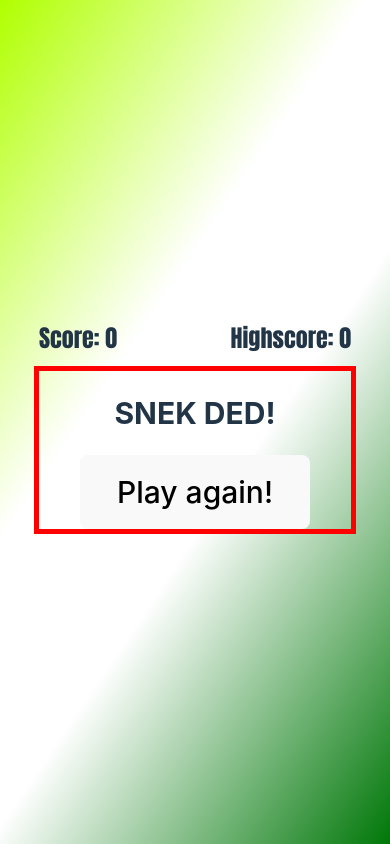
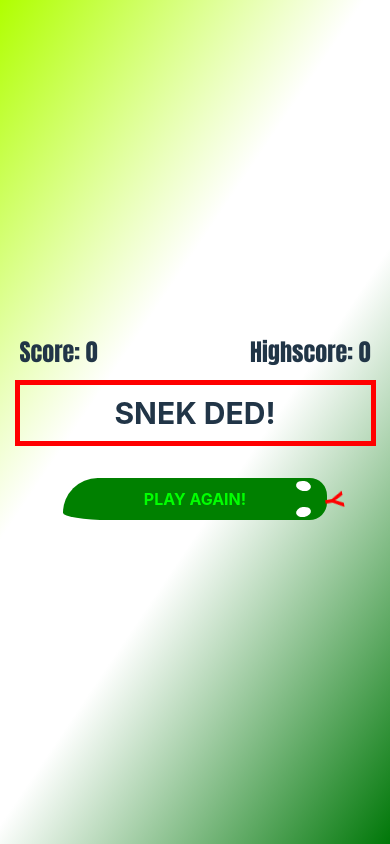
Before and after one commit to DominikFischer86/snek, a React (Vite) app: page / in a window 390 px wide. Both pictures are taken after a click on the button "START GAME". Built offline with nearby package versions, Linux system fonts and the light colour scheme.

Commit message:
style: Fix responsive sizings and spacings

```diff
--- a/src/App.scss
+++ b/src/App.scss
@@ -40,8 +40,8 @@
 	}
 
 	&:after {
+		content: "";
 		background: rgb(255, 240, 104, 0.2);
-		content: "";
 		position: absolute;
 		top: 0;
 		left: 0;
@@ -57,7 +57,7 @@
 	display: flex;
 	justify-content: space-between;
 	width: 500px;
-	max-width: 80%;
+	max-width: 100%;
 	font-size: 30px;
 
 	@media screen and (max-width: 1027px) {
@@ -68,6 +68,7 @@
 
 	@media screen and (max-width: 767px) {
 		font-size: 24px;
+		max-width: 90%;
 	}
 }
 
--- a/src/styles/screens.scss
+++ b/src/styles/screens.scss
@@ -1,11 +1,29 @@
 /* Screens */
+
 .game-over {
-	border: 5px solid red;
-	font-weight: bold;
-	font-size: 30px;
-	text-transform: uppercase;
-	width: 500px;
-	max-width: 80%;
+	display: flex;
+	flex-direction: column;
+	align-items: center;
+	max-width: 100%;
+
+	p {
+		border: 5px solid red;
+		font-weight: bold;
+		font-size: 30px;
+		text-transform: uppercase;
+		padding: 1rem 0;
+		margin: 0;
+		width: 500px;
+		max-width: 100%;
+
+		@media screen and (max-width: 767px) {
+			max-width: 90%;
+		}
+	}
+
+	button {
+		margin-top: 2rem;
+	}
 }
 
 .start-screen {
@@ -23,7 +41,10 @@
 			color: green;
 		}
 	}
+}
 
+.start-screen,
+.game-over {
 	button {
 		background: green;
 		position: relative;
```
